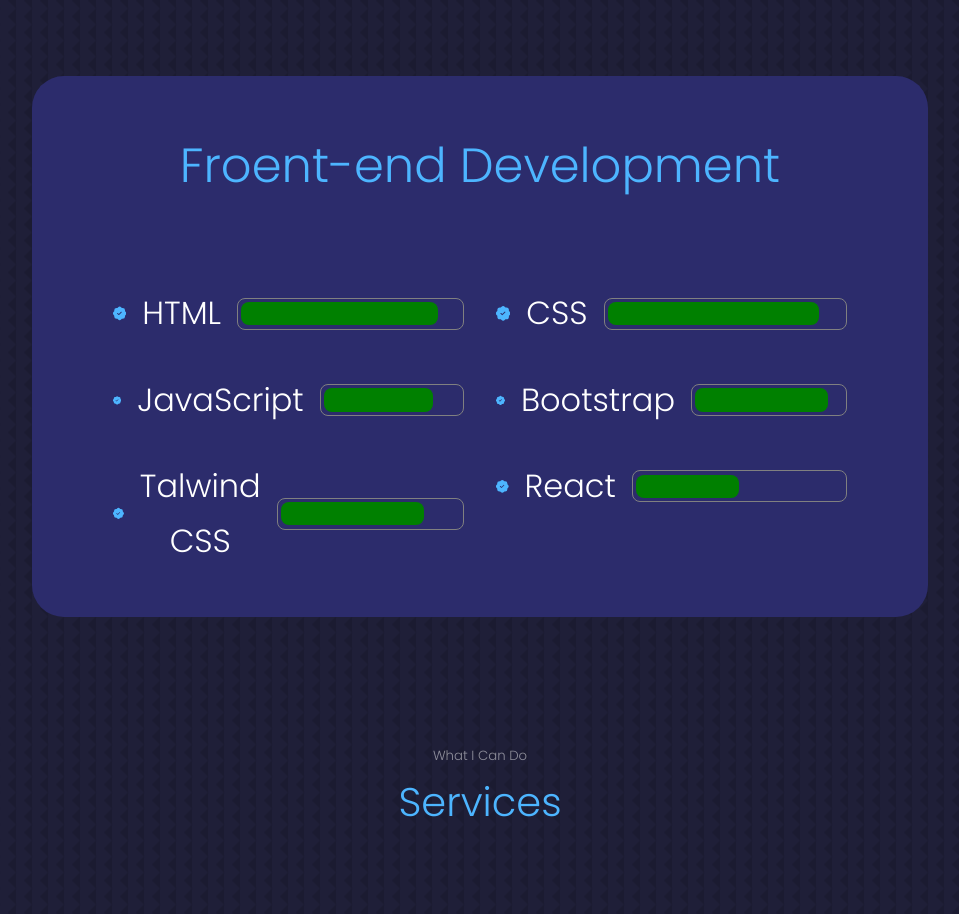
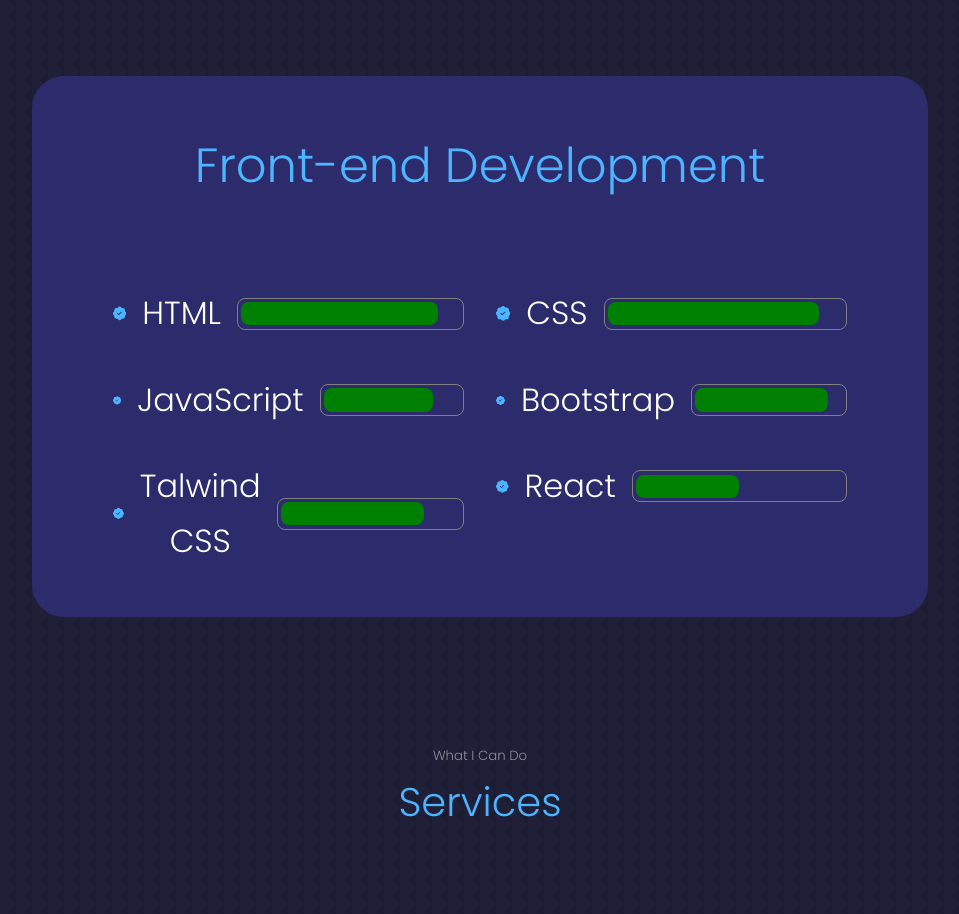
Before and after one commit to niku-19/Nikhil_Ranjan_Kumar.github.io, a React (Create React App) app: page / in a window 1280 px wide. Shown: the part 2200-3114 px from the top of the page, without its empty margins (160-1119 px from the left). Built offline with nearby package versions, Linux system fonts and the light colour scheme.

Commit message:
5th commit

```diff
--- a/src/components/experience/Experience.jsx
+++ b/src/components/experience/Experience.jsx
@@ -10,7 +10,7 @@
         <h1>My Experience</h1>
         <div className="container experience__container">
           <div className="skill__card">
-            <h3>Froent-end Development</h3>
+            <h3>Front-end Development</h3>
             <div className="experience__content">
               <Skills />
             </div>
```
